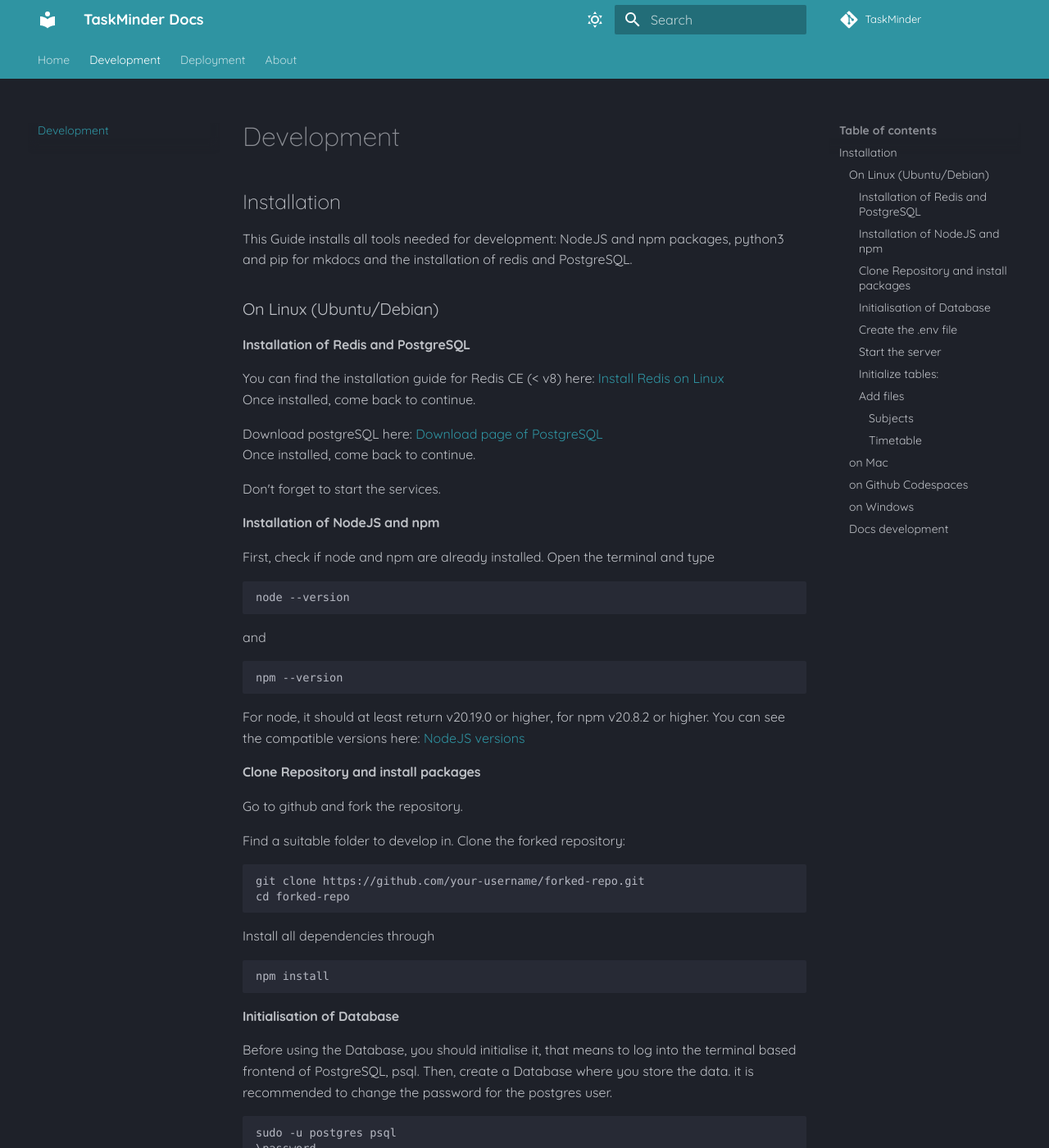
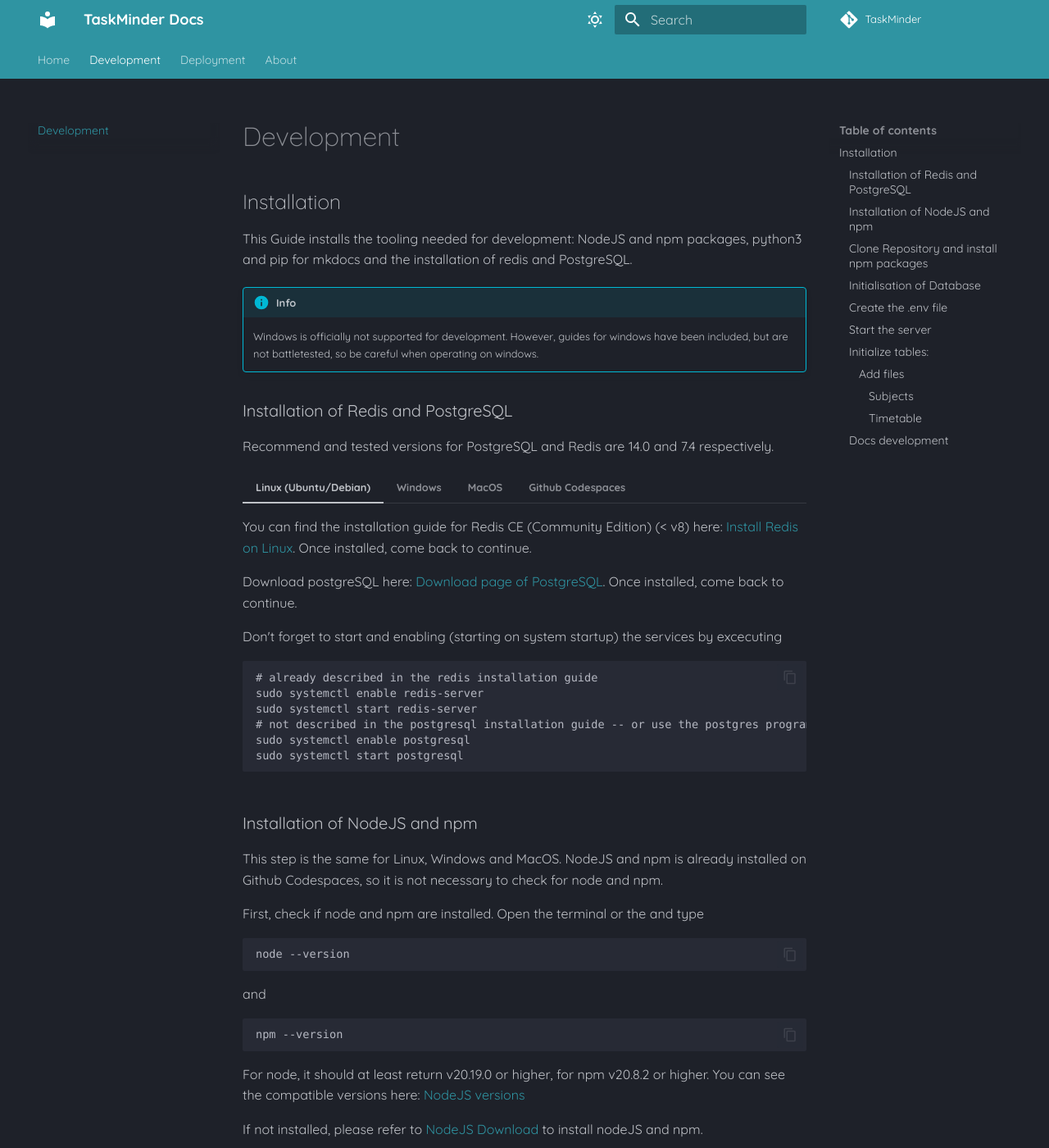
Before and after one commit to Codylon-Studios/TaskMinder, an MkDocs documentation site: the page built from docs/development.md, in a window 1280 px wide and 1400 px high. Shown: the whole window at 82% size. Built offline with MkDocs 1.6.1 and Material for MkDocs 9.7.7, drawn with Linux system fonts in a browser that asks for light colours; some web fonts are replaced; comment, search, counter and statistics services are not loaded; some of the changed text lies outside the part shown.

Commit message:
updt docs for different os

````diff
--- a/docs/development.md
+++ b/docs/development.md
@@ -2,28 +2,79 @@
 
 ## Installation
 
-This Guide installs all tools needed for development: NodeJS and npm packages, python3 and pip for mkdocs and the installation of redis and PostgreSQL.
+This Guide installs the tooling needed for development: NodeJS and npm packages, python3 and pip for mkdocs and the installation of redis and PostgreSQL.
 
-### On Linux (Ubuntu/Debian)
+!!! info
+    Windows is officially not supported for development. However, guides for windows have been included, but are not battletested, so be careful when operating on windows.
 
-#### Installation of Redis and PostgreSQL
+### Installation of Redis and PostgreSQL
 
-You can find the installation guide for Redis CE (< v8) here: [Install Redis on Linux]
-Once installed, come back to continue.
+Recommend and tested versions for PostgreSQL and Redis are 14.0 and 7.4 respectively.
 
-[Install Redis on Linux]: https://redis.io/docs/latest/operate/oss_and_stack/install/archive/install-redis/install-redis-on-linux/
+=== "Linux (Ubuntu/Debian)"
 
-Download postgreSQL here: [Download page of PostgreSQL]
-Once installed, come back to continue.
+    You can find the installation guide for Redis CE (Community Edition) (< v8) here: [Install Redis on Linux]. Once installed, come back to continue.
 
-[Download page of PostgreSQL]: https://www.postgresql.org/download/
+    [Install Redis on Linux]: https://redis.io/docs/latest/operate/oss_and_stack/install/archive/install-redis/install-redis-on-linux/
 
-Don't forget to start the services.
+    Download postgreSQL here: [Download page of PostgreSQL]. Once installed, come back to continue.
 
-#### Installation of NodeJS and npm
+    [Download page of PostgreSQL]: https://www.postgresql.org/download/
 
-First, check if node and npm are already installed.
-Open the terminal and type
+    Don't forget to start and enabling (starting on system startup) the services by excecuting
+
+    ```
+    # already described in the redis installation guide
+    sudo systemctl enable redis-server
+    sudo systemctl start redis-server
+    # not described in the postgresql installation guide -- or use the postgres program
+    sudo systemctl enable postgresql
+    sudo systemctl start postgresql
+    ```
+
+=== "Windows"
+    You can find the installation guide for Redis CE (Community Edition) (< v8) here: [Install Redis on Windows]. Once installed, come back to continue.
+
+    [Install Redis on Windows]: https://redis.io/docs/latest/operate/oss_and_stack/install/archive/install-redis/install-redis-on-windows/
+
+    Download postgreSQL here: [Download page of PostgreSQL]. Once installed, come back to continue. You should remember the password for the superuser (postgres).
+
+    [Download page of PostgreSQL]: https://www.postgresql.org/download/windows/
+
+    Starting the services should be described in the guides.
+
+=== "MacOS"
+    You can find the installation guide for Redis CE (Community Edition) (< v8) here: [Install Redis on MacOS]. Once installed, come back to continue.
+
+    [Install Redis on MacOS]: https://redis.io/docs/latest/operate/oss_and_stack/install/archive/install-redis/install-redis-on-mac-os/
+
+    Download postgreSQL here: [Download page of PostgreSQL]. Once installed, come back to continue.
+
+    [Download page of PostgreSQL]: https://www.postgresql.org/download/macosx/
+
+    Starting the services should be described in the guides.
+
+=== "Github Codespaces"
+    As Github Codespaces is a virtual machine running ubuntu, it's similar to the Linux guide.
+    The auto-start at startup of the server has not been included, as it saves memory and run time.
+    Installation and startup of redis:
+    ```
+    sudo apt-get update
+    sudo apt-get install redis
+    sudo service redis-server start
+    ```
+    Installation and startup of PostgreSQL:
+    ```
+    sudo apt-get update
+    sudo apt-get -y install postgresql
+    sudo service postgresql start
+    ```
+
+### Installation of NodeJS and npm
+This step is the same for Linux, Windows and MacOS. NodeJS and npm is already installed on Github Codespaces, so it is not necessary to check for node and npm.
+
+First, check if node and npm are installed.
+Open the terminal or the and type
 
 ```
 node --version
@@ -38,30 +89,59 @@
 
 [NodeJS Versions]: https://nodejs.org/en/about/previous-releases
 
-#### Clone Repository and install packages
-Go to github and fork the repository.
+If not installed, please refer to [NodeJS Download] to install nodeJS and npm.
 
-Find a suitable folder to develop in.
+[NodeJS Download]: https://nodejs.org/en/download
+
+
+### Clone Repository and install npm packages
+Go to [https://github.com/Codylon-Studios/TaskMinder](https://github.com/Codylon-Studios/TaskMinder) and fork the repository.
+
+On your local machine, find a good place where you can develop.
+
 Clone the forked repository:
 ```
-git clone https://github.com/your-username/forked-repo.git
-cd forked-repo
+git clone https://github.com/Codylon-Studios/TaskMinder.git
+cd TaskMinder
 ```
+
 Install all dependencies through
 ```
 npm install
 ```
-#### Initialisation of Database
 
-Before using the Database, you should initialise it, that means to log into the terminal based frontend of PostgreSQL, psql. Then, create a Database where you store the data. it is recommended to change the password for the postgres user.
-```
-sudo -u postgres psql
-\password
-CREATE DATABASE your_db_name;
-```
-#### Create the .env file
-As it would be dangerous to store your sensitive data plain text in the source code, you need a file called `.env` located directly in your project folder holding all of your enviroment variables. Replace the values beginning with `your_* ` with your actual credentials.
-```
+### Initialisation of Database
+
+Before using the Database, you should initialise it, that means to log into the terminal based frontend of PostgreSQL, psql. Then, create a Database where you store the data. It is recommended to change the password for the postgres user. Replace `your_db_name` with your actual database name.
+
+=== "Linux"
+    ```
+    sudo -u postgres psql
+    \password
+    CREATE DATABASE your_db_name;
+    ```
+=== "MacOS"
+    ```
+    psql postgres
+    \password
+    CREATE DATABASE your_db_name;
+    ```
+=== "Windows"
+    Open the SQL shell (psql):
+    ```
+    CREATE DATABASE your_db_name;
+    ```
+=== "Github Codespaces"
+    ```
+    sudo su postgres
+    psql postgres
+    \password
+    CREATE DATABASE your_db_name;
+    ```
+
+### Create the .env file
+As it would be dangerous to store your sensitive data plain text in the source code, you need a file called `.env` located directly in the root of your project folder holding all of your enviroment variables. Replace the values beginning with `your_* ` (highlighted) with your actual credentials.
+``` py hl_lines="2 3 8 9 10 11"
 DB_USER=postgres
 DB_PASSWORD=your_postgres_password
 DB_NAME=your_db_name
@@ -76,17 +156,21 @@
 ```
 `your_session_secret` and `your_classcode` can be any (ideally secure) passwords as long as they don't change over time. `your_dsb_user` and `your_dsb_password` are the credentials for [DSBmobile](https://www.dsbmobile.de) (used to get substitutions data). If you don't have any credentials, don't worry, you can write anything in the enviroment variables.
 
-#### Start the server
+### Start the server
 Start the server using
 ```
 nodemon server.js
 ```
-or visually using menu.js
+or in the terminal using menu.js
 ```
 node menu.js
 ```
-This will create all tables.
-#### Initialize tables:
+
+
+!!! info
+    The following content describes the initialisation of the tables and the timetable and subjects. This will be replaced by an admin page in the future.
+
+### Initialize tables:
 After starting the server, the tables `eventType` and `team` have been created but are empty. You might want to fill them with suitable data. To do that, execute:
 ```
 sudo -u postgres psql
@@ -177,9 +261,6 @@
 }
 ```
 
-### on Mac
-### on Github Codespaces
-### on Windows
 ### Docs development
 If you want to install the tools for mkdocs to work on the documentation, follow this youtube guide:
 __[How to set up Material for MkDocs]__. You only need the part where he explains the installation. (3:49-5:53)
--- a/mkdocs.yml
+++ b/mkdocs.yml
@@ -14,6 +14,8 @@
 theme:
   features:
     - navigation.tabs
+    - content.code.copy
+    - content.tabs.link
   name: material
   font:
     text: Quicksand
@@ -42,3 +44,16 @@
 
 extra_css:
   - assets/custom.css
+
+markdown_extensions:
+  - pymdownx.highlight:
+      anchor_linenums: true
+      line_spans: __span
+      pygments_lang_class: true
+  - pymdownx.inlinehilite
+  - pymdownx.snippets
+  - pymdownx.superfences
+  - pymdownx.tabbed:
+      alternate_style: true
+  - admonition
+  - pymdownx.details
````
Also changed, not shown: docs/resources.md (added), docs/ressources.md (deleted).
